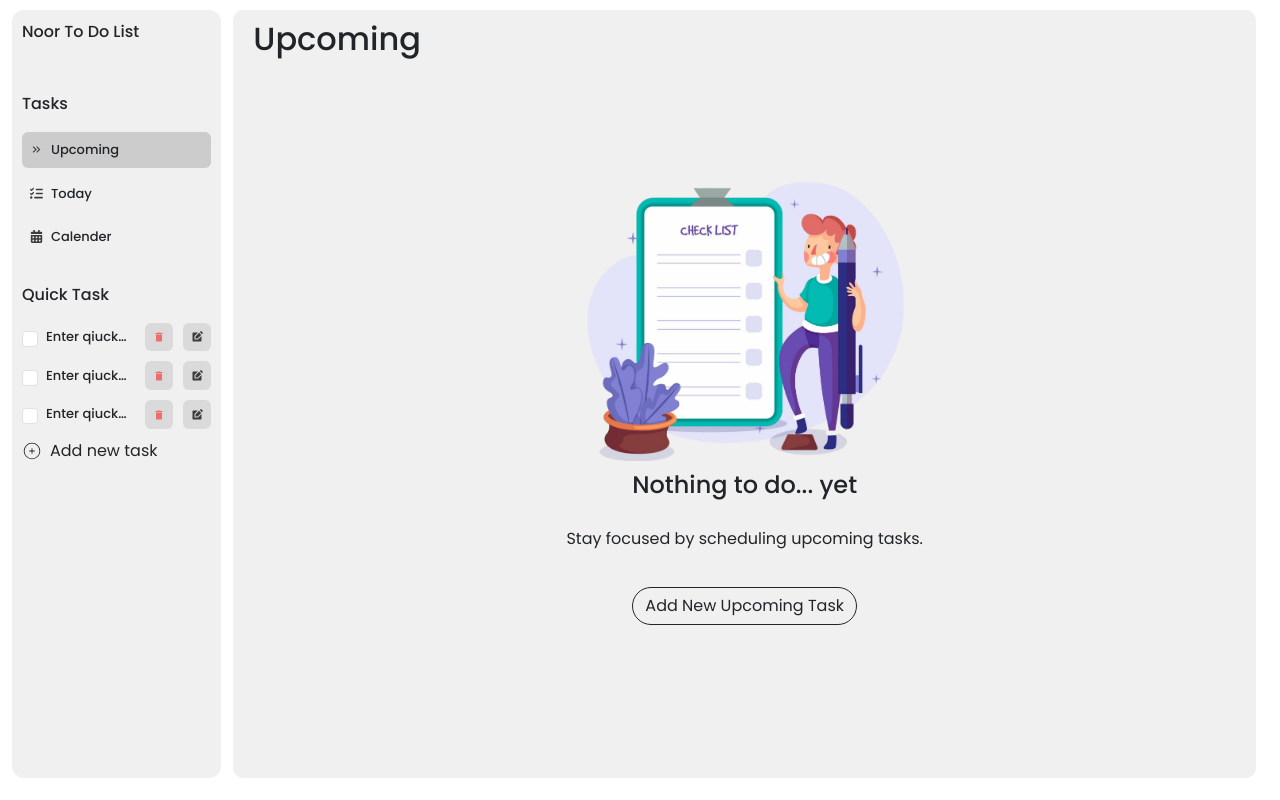
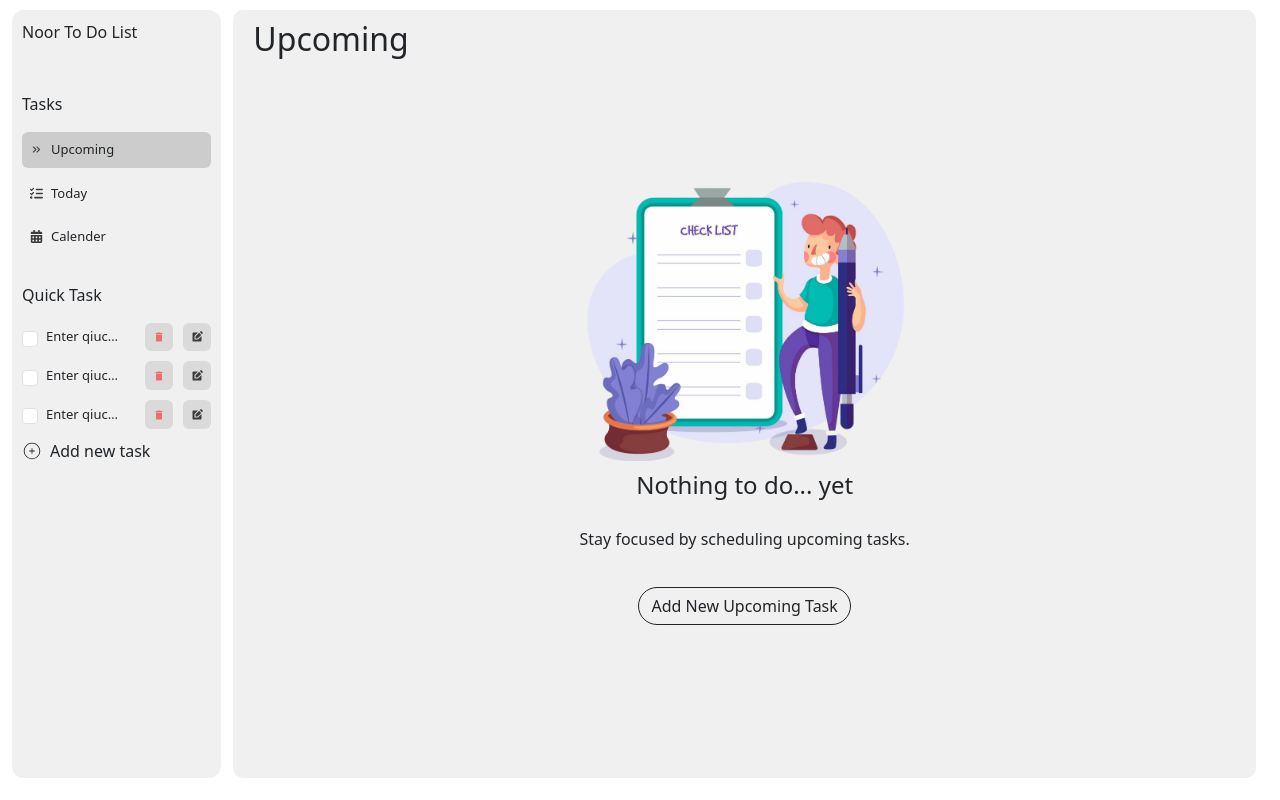
Before and after one commit to NoorullaSD/todolist, a React (Vite) app: page / in a window 1280 px wide. Built offline with nearby package versions, Linux system fonts and the light colour scheme.

Commit message:
font family changes

```diff
--- a/src/component/addEvents.jsx
+++ b/src/component/addEvents.jsx
@@ -19,8 +19,8 @@ function AddEvents(props) {
 
     const customStyles = {
         content: {
-            width: windowWidth < 420 ? '35vh' : windowWidth < 576 ? '45vh' : '80vh',
-            height: (windowWidth < 420 && props?.isCalender) ? '55vh' : windowWidth < 420 ? '50vh' : windowWidth < 576 ? (props?.isCalender ? '65vh ' : '55vh') : '70vh',
+            width: windowWidth < 420 ? '30vh' : windowWidth < 576 ? '45vh' : '80vh',
+            height: (windowWidth < 420 && props?.isCalender) ? '55vh' : windowWidth < 420 ? '55vh' : windowWidth < 576 ? (props?.isCalender ? '65vh ' : '55vh') : '70vh',
             margin: 'auto',
             padding: '20px',
             borderRadius: '10px',
--- a/src/index.css
+++ b/src/index.css
@@ -1,5 +1,5 @@
 body {
-    font-family: cursive, 'Poppins', 'Pacifico', sans-serif;
+    font-family: 'sans-serif', cursive, 'Poppins', 'Pacifico', ;
 }
 
 .poppinsHeadText {
```
